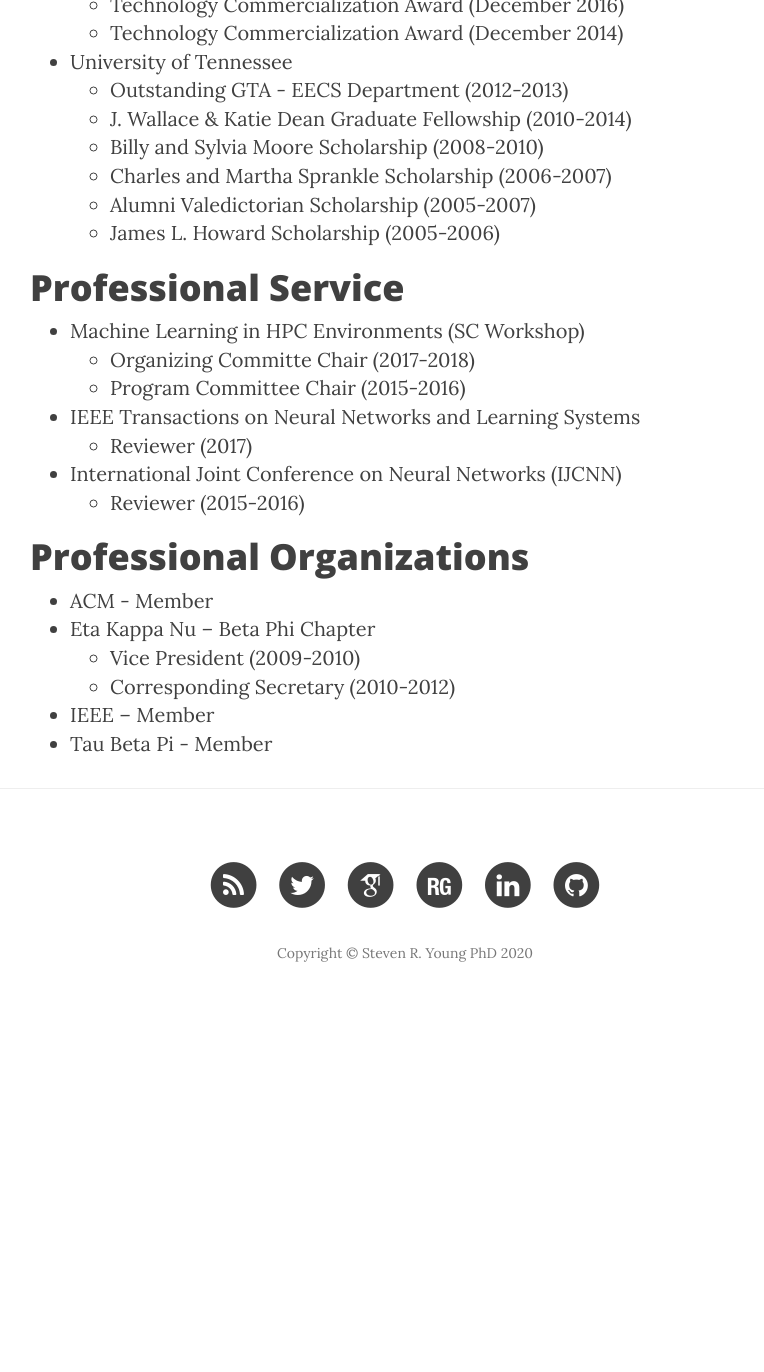
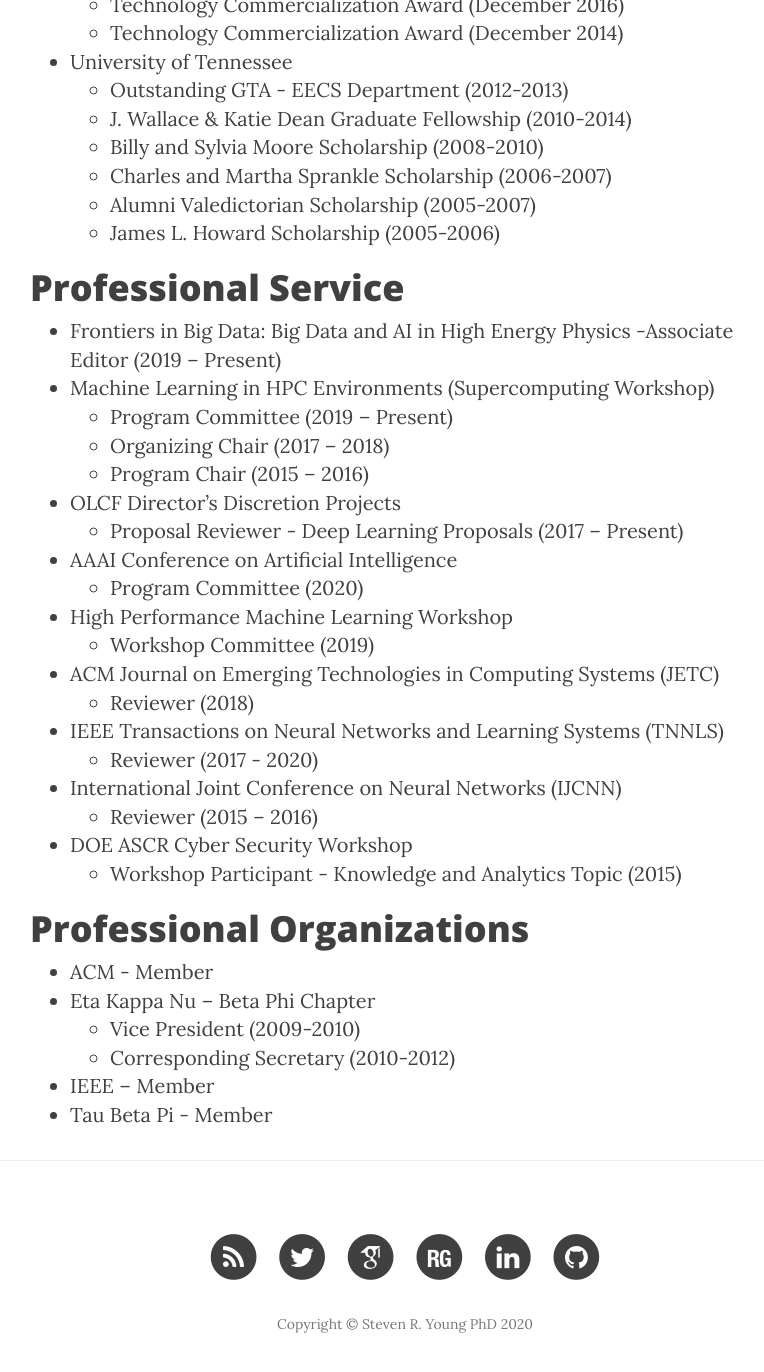
Before and after one commit to stevenryoung/stevenryoung.github.io, a Jekyll site: the page built from cv.md, in a window 1280 px wide and 1400 px high, scrolled down 6932 px. Shown: the top 1372 px of the window, without its empty margins (235-999 px from the left). Built offline with Jekyll 4.4.1, drawn with Linux system fonts in a browser that asks for light colours; nearby versions of some CDN libraries; before the commit the page ends 7961 px from its top, so only the background shows below that.

Commit message:
Update cv.md

```diff
--- a/cv.md
+++ b/cv.md
@@ -130,13 +130,26 @@ GPA: 3.88
     - James L. Howard Scholarship (2005-2006)
 
 # Professional Service
-- Machine Learning in HPC Environments (SC Workshop)
-    - Organizing Committe Chair (2017-2018)
-    - Program Committee Chair (2015-2016)
-- IEEE Transactions on Neural Networks and Learning Systems
-    - Reviewer (2017)
+- Frontiers in Big Data: Big Data and AI in High Energy Physics
+    -Associate Editor (2019 – Present)
+- Machine Learning in HPC Environments (Supercomputing Workshop)
+    - Program Committee (2019 – Present)
+    - Organizing Chair (2017 – 2018)
+    - Program Chair (2015 – 2016)
+- OLCF Director’s Discretion Projects
+    - Proposal Reviewer - Deep Learning Proposals (2017 – Present)
+- AAAI Conference on Artificial Intelligence
+    - Program Committee (2020)
+- High Performance Machine Learning Workshop
+    - Workshop Committee (2019)
+- ACM Journal on Emerging Technologies in Computing Systems (JETC)
+    - Reviewer (2018)
+- IEEE Transactions on Neural Networks and Learning Systems (TNNLS)
+    - Reviewer (2017 - 2020)
 - International Joint Conference on Neural Networks (IJCNN)
-    - Reviewer (2015-2016)
+    - Reviewer (2015 – 2016)
+- DOE ASCR Cyber Security Workshop
+    - Workshop Participant - Knowledge and Analytics Topic (2015)
 
 # Professional Organizations
 - ACM - Member
```
